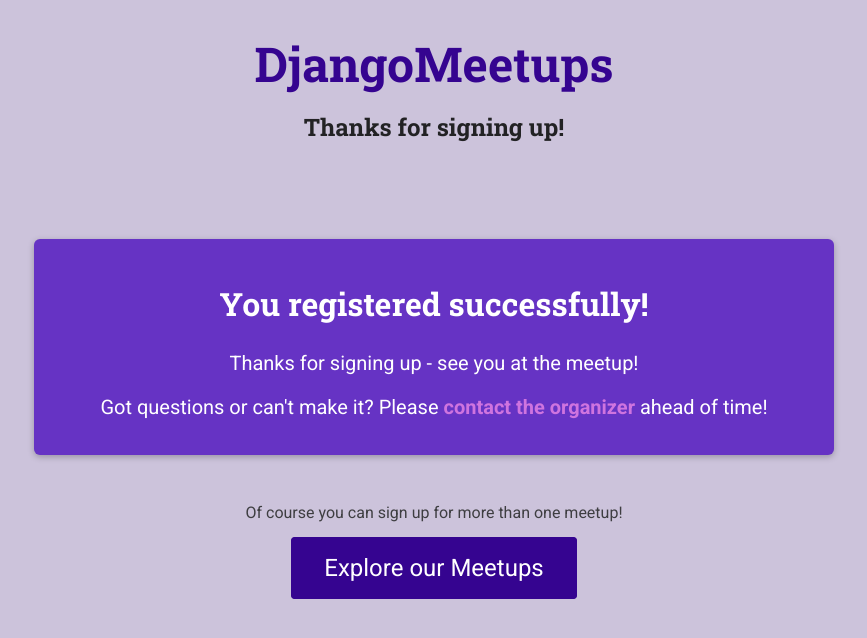
After one commit to RoketStemp/Meetups, a Django app: template meetups_app/templates/meetups_app/registration-success.html in a window 1280 px wide. The commit adds this page. Shown: the top 638 px of the page, without its empty margins (206-1073 px from the left). Run offline with Django 3.2, Linux system fonts and the light colour scheme; the template is opened without the code that fills it, so the values that code supplies are empty.

Commit message:
finishing all templates work
Creating all html and css files. And building html structure with extends and includes

```diff
--- /dev/null
+++ b/meetups_app/static/meetups_app/styles/base.css
@@ -0,0 +1,55 @@
+@import url('https://fonts.googleapis.com/css2?family=Roboto:wght@400;700&family=Roboto+Slab:wght@700&display=swap');
+
+* {
+  box-sizing: border-box;
+}
+
+body {
+  font-family: 'Roboto', sans-serif;
+  margin: 0;
+  background-color: #ccc3db;
+  color: #3e3e41;
+}
+
+h1,
+h2,
+h3 {
+  font-family: 'Roboto Slab', sans-serif;
+  color: #222224;
+}
+
+button,
+.btn {
+  cursor: pointer;
+  font: inherit;
+  padding: 0.5rem 1.5rem;
+  background-color: #350490;
+  border: 1px solid #350490;
+  color: white;
+  border-radius: 4px;
+  text-decoration: none;
+}
+
+button:hover,
+.btn:hover {
+  background-color: #230161;
+  border-color: #230161;
+}
+
+#main-header {
+    width: 100%;
+    text-align: center;
+    padding: 2rem 0;
+}
+
+#main-header h1 {
+    font-size: 1.5rem;
+}
+
+#main-logo {
+    font-size: 3rem;
+    font-family: 'Roboto Slab', sans-serif;
+    text-decoration: none;
+    color: #350490;
+    font-weight: bold;
+}
--- /dev/null
+++ b/meetups_app/static/meetups_app/styles/registration-confirmation.css
@@ -0,0 +1,37 @@
+main {
+  text-align: center;
+}
+
+#confirmation {
+  max-width: 50rem;
+  margin: 3rem auto;
+  box-shadow: 0 2px 6px rgba(0, 0, 0, 0.25);
+  padding: 1rem;
+  background-color: #6633c4;
+  border-radius: 6px;
+  color: white
+}
+
+#confirmation h2 {
+  color: inherit;
+  font-size: 2rem;
+}
+
+#confirmation p {
+  font-size: 1.25rem;
+}
+
+#confirmation p a {
+  color: #cf74df;
+  text-decoration: none;
+  font-weight: bold;
+}
+
+#continue p {
+  margin: 2rem 0;
+}
+
+#continue .btn {
+  font-size: 1.5rem;
+  padding: 1rem 2rem;
+}
--- /dev/null
+++ b/meetups_app/templates/meetups_app/base/base.html
@@ -0,0 +1,22 @@
+{% load static %}
+<!DOCTYPE html>
+<html lang="en">
+  <head>
+    <meta charset="UTF-8" />
+    <meta http-equiv="X-UA-Compatible" content="IE=edge" />
+    <meta name="viewport" content="width=device-width, initial-scale=1.0" />
+    <title>{% block title %}My Meetups{% endblock %}</title>
+    <link rel="stylesheet" href="{% static 'meetups_app/styles/base.css' %}">
+    {% block site_css %}{% endblock %}
+  </head>
+  <body>
+    <header id="main-header">
+      <nav><a href="/meetups_app" id="main-logo">DjangoMeetups</a></nav>
+      <h1>{% block main_heading %}{% endblock %}</h1>
+      {% block header_content %}{% endblock %}
+    </header>
+    <main>
+      {% block body %}{% endblock %}
+    </main>
+  </body>
+</html>
--- /dev/null
+++ b/meetups_app/templates/meetups_app/registration-success.html
@@ -0,0 +1,24 @@
+{% extends 'meetups_app/base/base.html' %}
+
+{% load static %}
+
+{% block title %}You registered successfully!{% endblock %}
+
+{% block site_css %}
+<link rel="stylesheet" href="{% static 'meetups_app/styles/registration-confirmation.css' %}">
+{% endblock %}
+
+{% block main_heading %}Thanks for signing up!{% endblock %}
+
+{% block body %}
+<section id="confirmation">
+  <h2>You registered successfully!</h2>
+  <p>Thanks for signing up - see you at the meetup!</p>
+  <p>Got questions or can't make it? Please <a href="mailto:{{ organizer_email }}">contact the organizer</a> ahead of time!</p>
+</section>
+
+<section id="continue">
+  <p>Of course you can sign up for more than one meetup!</p>
+  <p><a href="/meetups_app" class="btn">Explore our Meetups</a></p>
+</section>
+{% endblock %}
```
Also changed, not shown: meetups_app/static/meetups_app/styles/all-meetups.css (added, +62 -0 lines), meetups_app/static/meetups_app/styles/meetup-detail.css (added, +88 -0 lines), meetups_app/templates/meetups_app/includes/meetup_item.html (added, +16 -0 lines), meetups_app/templates/meetups_app/index.html (+26 -12 lines), meetups_app/templates/meetups_app/meetup-details.html (added, +53 -0 lines), 1 other file.
